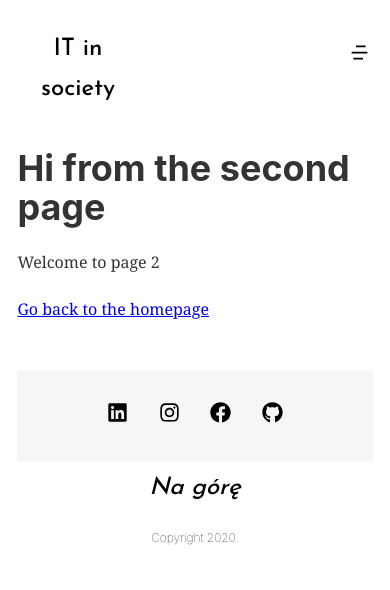
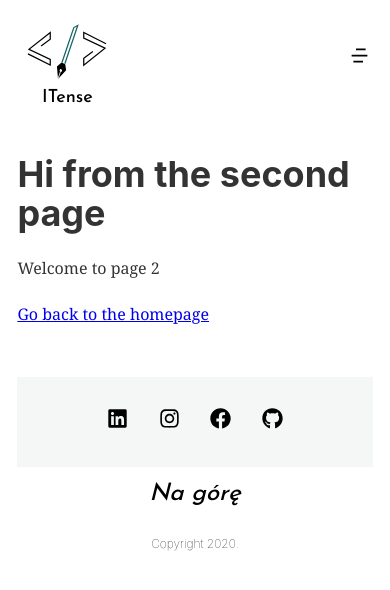
Before and after one commit to Hooded22/IT-in-society-blog, a Gatsby site: page /page-2 in a window 390 px wide. Built offline with nearby package versions, Linux system fonts and the light colour scheme; Gatsby itself is replaced by a stand-in of ours; a web font is replaced by a local one.

Commit message:
Logo added

```diff
--- a/gatsby-config.js
+++ b/gatsby-config.js
@@ -1,6 +1,6 @@
 module.exports = {
   siteMetadata: {
-    title: `IT in society`,
+    title: `ITense`,
     description: `Informatyk w społeczeństwie to wielki tygiel, w którym znajdziecie opowiadania, naukę algorytów, języków programowania wiele więcej.`,
     author: `Przemyslaw Sipta`,
   },
--- a/src/components/header.js
+++ b/src/components/header.js
@@ -2,6 +2,8 @@ import React, {useState} from 'react';
 import { Link } from "gatsby"
 import PropTypes from "prop-types"
 import {RiMenu4Line, RiCloseLine} from "react-icons/ri"
+import Image from "../components/image";
+import logo from "../images/Logo2.svg";
 
 import '../css/navbar.scss';
 
@@ -53,9 +55,11 @@ const Header = ({ siteTitle }) => {
     setMobileMenuContentClass("");
   }
 
+
   return(
   <header className = "headerContainer">
     <div className = "leftSide">
+      <img src={logo} />
       <h1 style={{ margin: 0,}}>
         <Link
           to="/"
--- a/src/components/image.js
+++ b/src/components/image.js
@@ -16,9 +16,9 @@ import Img from "gatsby-image"
 const Image = (props) => {
   const data = useStaticQuery(graphql`
     query {
-      placeholderImage: file(relativePath: { eq: "gatsby-astronaut.png" }) {
+      Logo1: file(relativePath: { eq: "Logo1.png" }) {
         childImageSharp {
-          fluid(maxWidth: 400, maxHeight: 250) {
+          fluid(maxWidth: 100, maxHeight: 40) {
             ...GatsbyImageSharpFluid
           }
         }
--- a/src/css/about.scss
+++ b/src/css/about.scss
@@ -22,6 +22,11 @@
             h1
             {
                 margin-top: 15px;
+                font-size: 32px;
+            }
+            p
+            {
+                font-size: 15px;
             }
         }
     }
--- a/src/css/blogpost.scss
+++ b/src/css/blogpost.scss
@@ -59,11 +59,12 @@
         width: 100%;
         h2
         {
-            //font-family: 'Josefin Sans', sans-serif;
+            font-size: 24px;
         }
         p
         {
             text-align: justify;
+            font-size: 15px;
         }
     }
     .imageWrapper
--- a/src/css/navbar.scss
+++ b/src/css/navbar.scss
@@ -16,17 +16,30 @@
     padding: 1.45rem 1.0875rem;
     width: 40%;
     text-align: center;
+    display: flex;
+    flex-direction: row;
+    justify-content: center;
+    img
+    {
+        width: 120px;
+        height: 80px;
+    }
+    h1
+    {
+        font-size: 24px;
+        text-align: right;
+        font-family: $headerFont_2;
+        font-weight: normal;
+        align-items: center;
+        display: flex;
+    }
+    .blogTitle
+    {
+        color: black;
+        text-decoration: none;
+    }
 }
 
-.blogTitle
-{
-    font-family: $headerFont_2;
-    color: black;
-    text-decoration: none;
-    font-size: 36px;
-    font-weight: normal;
-    text-align: right;
-}
 
 .rightSide
 {
@@ -181,8 +194,30 @@
         display: none;
     }
 
-    .blogTitle
+    .leftSide h1
     {
        font-size: 24px;
     }
 }
+
+@media screen and (max-width: 500px)
+{
+    .leftSide
+    {
+        flex-direction: column;
+        img
+        {
+            margin-bottom: 5px;
+            width: 100px;
+            height: 60px;
+        }
+        h1
+        {
+            width: 100px;
+            height: 20px;
+            font-size: 18px;
+            justify-content: center;
+        }
+    }
+
+}
--- a/src/pages/about.js
+++ b/src/pages/about.js
@@ -30,7 +30,7 @@ const AboutMe = () => {
         <Layout>
             <SEO title = "About me"/>
                 <PageTemplate
-                    header = {<h1>Hello</h1>}
+                    header = {""}
                     content = {<Content/>}
                 />
         </Layout>
```
Also changed, not shown: src/components/postsList.js (+4 -6 lines), src/images/Algorythms-edited.jpg, src/images/Lifestyle-edited.jpg, src/images/Logo2.svg (added), src/images/Stories-image-edited.jpg, src/images/gatsby-astronaut.png (deleted), src/images/icon.png (added), src/images/profile-image.jpg.
